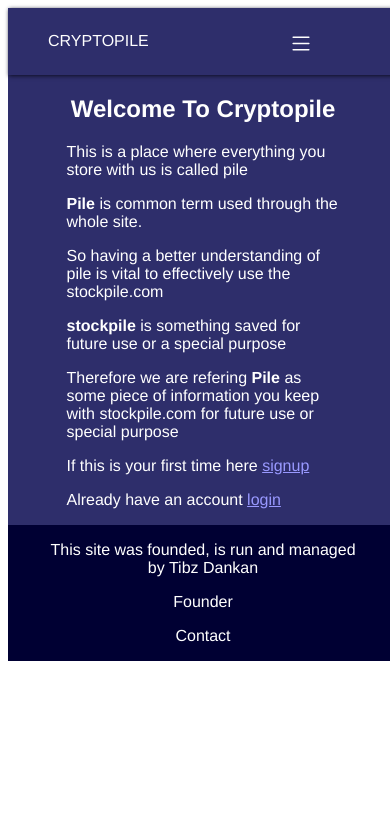
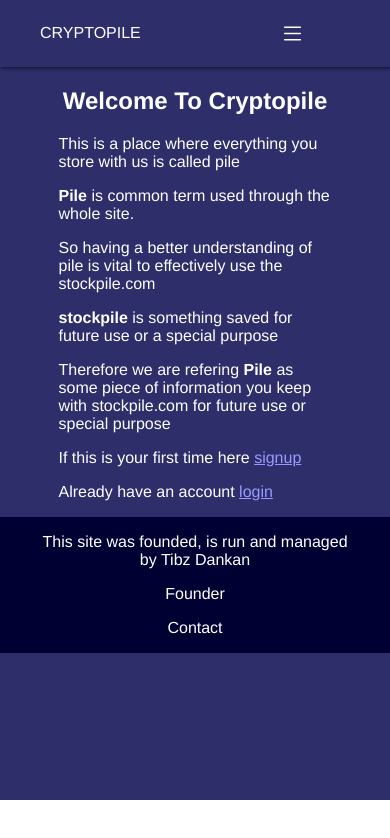
Before and after one commit to Tibz-Dankan/cryptopile-frontend, a React (Create React App) app: page /#/ in a window 390 px wide. Shown: the top 838 px of the page. Built offline with nearby package versions, Linux system fonts and the light colour scheme.

Commit message:
home page modified to some how fine

```diff
--- a/src/App.css
+++ b/src/App.css
@@ -1,16 +1,18 @@
 /*
 Coming here later*/
 /*"StockPile" and s"STOCKPILE" is going to be our domain name and the logo as well*/
-* {
-  width: 100%;
-  top: 0px;
-  bottom: 0px;
+
+body {
   font-family: Helvetica;
   color: white;
+  margin: 0px 0px 0px 0px;
 }
+
 /* NAVIGATION-LINKS */
 .navigation-link {
   text-decoration: none;
+}
+.header-link {
   color: hsl(240, 100%, 100%);
 }
 /*THE HOME PAGE*/
@@ -20,13 +22,15 @@ Coming here later*/
   display: flex;
   flex-direction: column;
   align-items: center;
+  min-height: 800px;
 }
 .home-header-wrapper {
+  top: 0px;
   position: sticky;
-  top: 0px;
   display: flex;
-  max-width: 100%;
   align-items: center;
+  justify-content: space-between;
+  width: 100%;
   background-color: hsl(240, 40%, 30%);
   border-bottom: 1px solid hsl(240, 40%, 30%);
   box-shadow: 1px 1px 4px hsl(240, 40%, 10%);
@@ -78,7 +82,7 @@ Coming here later*/
 .footer-wrapper {
   text-align: center;
   width: 80%;
-  color: hsl(240, 100%, 98%);
+  /* color: hsl(240, 100%, 98%); */
   height: auto;
 }
 /* THE LOGIN AND REGISTRATION FORM */
@@ -513,12 +517,12 @@ Coming here later*/
     width: 70%;
   }
   .header-nav-links {
-    background-color: hsl(240, 100%, 25%);
     display: flex;
     flex-wrap: wrap;
     justify-content: center;
+    flex-direction: column;
     height: auto;
-    width: 100%;
+    width: 50%;
     padding: 5px;
     padding-bottom: 10px;
   }
@@ -528,37 +532,49 @@ Coming here later*/
   }
   .header-link:hover {
     transition: 0.35s;
-    background-color: hsl(240, 100%, 15%);
+    background-color: hsl(240, 40%, 30%);
   }
   .desktop-home-header-links {
     display: none;
   }
+  /* Header on mobile devices */
+  .home-header-wrapper {
+    display: flex;
+    justify-content: space-between;
+    flex-direction: row;
+    width: 100%;
+  }
+  .menu-icon-wrapper {
+    display: flex;
+    justify-content: center;
+    flex-direction: row;
+    width: 50%;
+  }
   .mobile-home-header-links {
-    display: inline;
-    top: 8px;
+    display: inherit; /*flex*/
+    flex-direction: column;
+    align-items: center;
+    top: 17.5px;
     position: absolute;
-    width: 30%;
-    transition: 0.55s;
+    /* transition: 0.55s; */
   }
   .mobile-home-header-component {
-    /* more to be done here
-    so take note os that */
-    /* border: 1px solid hsl(240, 100%, 40%); */
+    position: absolute;
+    top: 52px;
+    background-color: hsl(240, 80%, 15%);
+    border: 1px solid hsl(240, 100%, 12%);
     border-radius: 5px;
+    padding: 0px 5px 0px 5px;
   }
   .bootstrap-list-icon-wrapper {
-    display: inline;
+    display: flex;
+    flex-direction: row;
   }
   .bootstrap-list-icon {
-    padding-top: 9px;
-    margin-left: 10%;
-    width: 100px;
+    width: 100%;
   }
   .bootstrap-x-icon {
     width: 100%;
-    /* top: 20px; */
-    padding-top: 10px;
-    margin-bottom: 12px;
   }
 
   /* THE SIGNUP PAGE */
```
